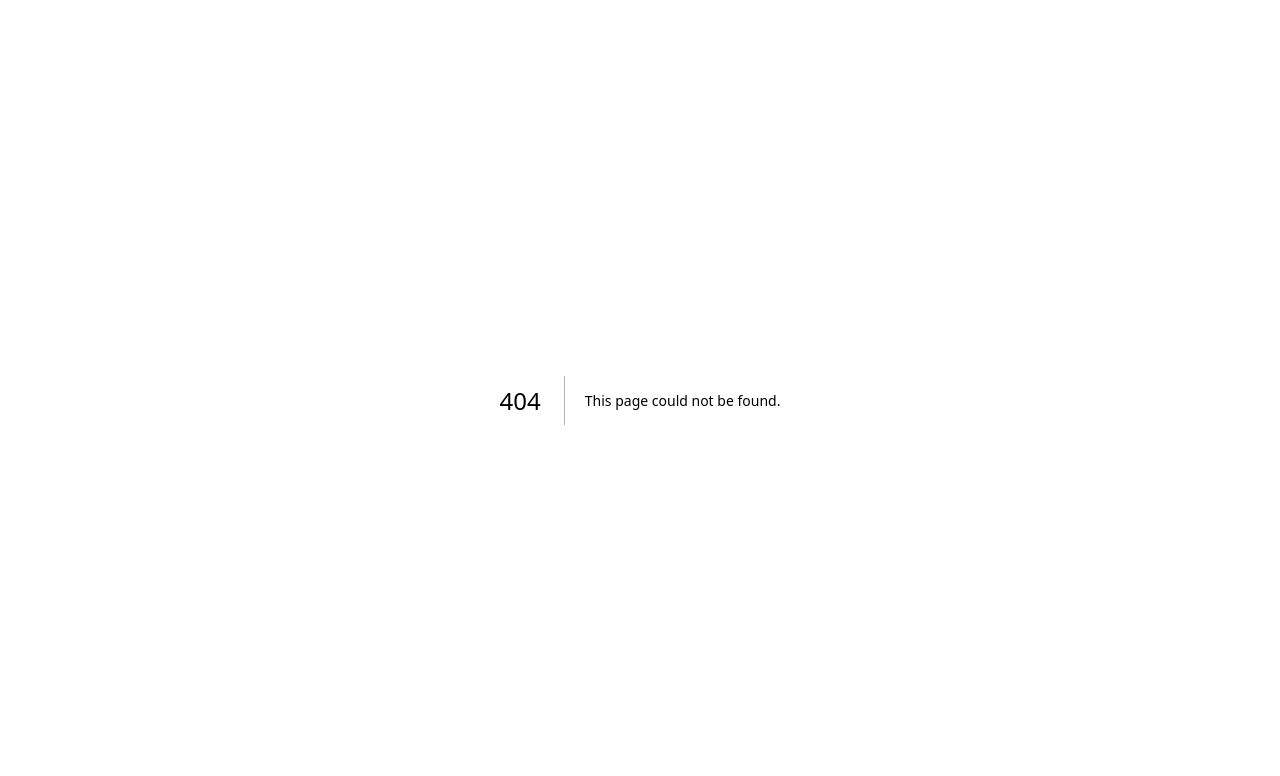
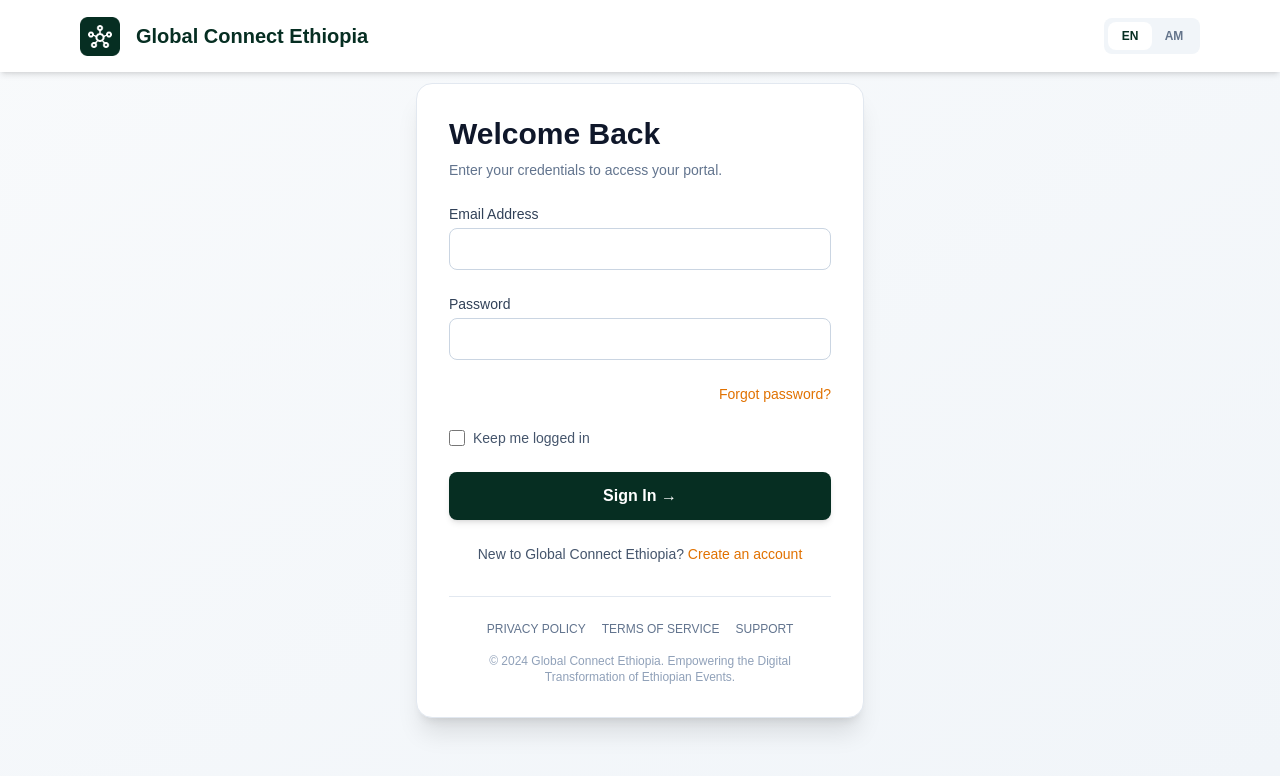
Before and after one commit to Bini-2002/global-connect-ethiopia, a Next.js app in the folder frontend/: page /login in a window 1280 px wide. Before the commit this address had no page. Shown: the top 776 px of the page. Built offline with nearby package versions, Linux system fonts and the light colour scheme.

Commit message:
feat(login): login page UI and API integration

```diff
--- /dev/null
+++ b/frontend/app/login/page.tsx
@@ -0,0 +1,173 @@
+
+'use client'
+
+import React, { useState } from 'react'
+import Link from 'next/link'
+import { useRouter } from 'next/navigation'
+import LoginHeader from "../../components/loginHeader"
+
+interface LoginResponse {
+  access_token: string
+  token_type: string
+}
+
+export default function LoginPage() {
+  const router = useRouter()
+  const [email, setEmail] = useState('')
+  const [password, setPassword] = useState('')
+  const [keepLoggedIn, setKeepLoggedIn] = useState(false)
+  const [isLoading, setIsLoading] = useState(false)
+  const [error, setError] = useState('')
+
+  const handleSubmit = async (e: React.FormEvent) => {
+    e.preventDefault()
+    setIsLoading(true)
+    setError('')
+
+    try {
+      const response = await fetch('http://localhost:8000/login', {
+        method: 'POST',
+        headers: { 'Content-Type': 'application/json' },
+        body: JSON.stringify({ email, password }),
+      })
+
+      const data = await response.json()
+
+      if (!response.ok) {
+        throw new Error(
+          response.status === 403
+            ? data.detail || 'Your account is deactivated.'
+            : response.status === 401
+            ? data.detail || 'Incorrect email or password.'
+            : data.detail || 'Login failed.'
+        )
+      }
+
+      const tokenData: LoginResponse = data
+      const storage = keepLoggedIn ? localStorage : sessionStorage
+      storage.setItem('access_token', tokenData.access_token)
+      storage.setItem('token_type', tokenData.token_type)
+
+      router.push('/dashboard')
+    } catch (err) {
+      setError(err instanceof Error ? err.message : 'An error occurred.')
+    } finally {
+      setIsLoading(false)
+    }
+  }
+
+  return (
+    <>
+      <LoginHeader />
+
+      <main className="min-h-screen bg-gradient-to-br from-slate-50 to-slate-100 flex items-center justify-center p-4">
+        <div className="max-w-md w-full bg-white rounded-2xl shadow-xl p-8 border border-slate-200">
+          {/* Welcome */}
+          <h2 className="text-3xl font-bold text-[#0F172A] mb-2">Welcome Back</h2>
+          <p className="text-sm text-slate-500 mb-6">
+            Enter your credentials to access your portal.
+          </p>
+
+          {/* Error */}
+          {error && (
+            <div className="mb-2 text-center font-medium text-red-600 rounded text-sm">
+              {error}
+            </div>
+          )}
+
+          {/* Form */}
+          <form onSubmit={handleSubmit} className="space-y-6">
+            {/** Email */}
+            <div>
+              <label htmlFor="email" className="block text-sm font-medium text-slate-700 mb-1">
+                Email Address
+              </label>
+              <input
+                id="email"
+                type="email"
+                value={email}
+                onChange={(e) => setEmail(e.target.value)}
+                className="w-full px-4 py-2 border text-[#0F172A] border-slate-300 rounded-lg focus:ring-2 focus:ring-[#0F172A] outline-none transition"
+                required
+                disabled={isLoading}
+              />
+            </div>
+
+            {/** Password */}
+            <div>
+              <label htmlFor="password" className="block text-sm font-medium text-slate-700 mb-1">
+                Password
+              </label>
+              <input
+                id="password"
+                type="password"
+                value={password}
+                onChange={(e) => setPassword(e.target.value)}
+                className="w-full px-4 py-2 border text-[#0F172A] border-slate-300 rounded-lg focus:ring-2 focus:ring-[#0F172A] outline-none transition"
+                required
+                disabled={isLoading}
+              />
+            </div>
+
+            {/** Forgot Password */}
+            <div className="flex justify-end text-sm">
+              <Link href="/forgot-password" className="text-amber-600 hover:text-amber-700 font-medium">
+                Forgot password?
+              </Link>
+            </div>
+
+            {/** Keep Logged In */}
+            <div className="flex items-center gap-2">
+              <input
+                id="keep-logged"
+                type="checkbox"
+                checked={keepLoggedIn}
+                onChange={(e) => setKeepLoggedIn(e.target.checked)}
+                className="h-4 w-4 border-slate-300 rounded"
+                disabled={isLoading}
+              />
+              <label htmlFor="keep-logged" className="text-sm text-slate-600">
+                Keep me logged in
+              </label>
+            </div>
+
+            {/** Submit */}
+            <button
+              type="submit"
+              disabled={isLoading}
+              className="w-full bg-[#062E22] hover:bg-slate-600 text-white font-semibold py-3 rounded-lg flex items-center justify-center transition-shadow duration-200 shadow-md hover:shadow-lg disabled:opacity-50 disabled:cursor-not-allowed"
+            >
+              {isLoading ? (
+                <svg className="animate-spin h-5 w-5 text-white" xmlns="http://www.w3.org/2000/svg" fill="none" viewBox="0 0 24 24">
+                  <circle className="opacity-25" cx="12" cy="12" r="10" stroke="currentColor" strokeWidth="4"></circle>
+                  <path className="opacity-75" fill="currentColor" d="M4 12a8 8 0 018-8V0C5.373 0 0 5.373 0 12h4zm2 5.291A7.962 7.962 0 014 12H0c0 3.042 1.135 5.824 3 7.938l3-2.647z"></path>
+                </svg>
+              ) : (
+                'Sign In →'
+              )}
+            </button>
+          </form>
+
+          {/** Register Link */}
+          <p className="text-center mt-6 text-sm text-slate-600">
+            New to Global Connect Ethiopia?{' '}
+            <Link href="/register" className="text-amber-600 hover:text-amber-700 font-medium">
+              Create an account
+            </Link>
+          </p>
+
+          {/** Footer */}
+          <div className="mt-8 pt-6 border-t border-slate-200 flex flex-wrap justify-center gap-4 text-xs text-slate-500">
+            <Link href="/privacy" className="hover:text-amber-600 transition">PRIVACY POLICY</Link>
+            <Link href="/terms" className="hover:text-amber-600 transition">TERMS OF SERVICE</Link>
+            <Link href="/support" className="hover:text-amber-600 transition">SUPPORT</Link>
+          </div>
+
+          <p className="text-center text-xs text-slate-400 mt-4">
+            © 2024 Global Connect Ethiopia. Empowering the Digital Transformation of Ethiopian Events.
+          </p>
+        </div>
+      </main>
+    </>
+  )
+}
--- /dev/null
+++ b/frontend/components/loginHeader.tsx
@@ -0,0 +1,39 @@
+// components/LoginHeader.tsx
+"use client";
+
+import { useState } from "react";
+import Image from "next/image";
+
+export default function LoginHeader() {
+  const [language, setLanguage] = useState<"en" | "am">("en");
+
+  const languages = ["en", "am"] as const;
+
+  return (
+    <header className="w-full fixed top-0 left-0 bg-white flex justify-between items-center px-20 h-[72px] text-[#062E22] shadow-md z-50">
+      {/* Logo / Title */}
+      <div className="flex items-center gap-4 font-bold text-xl">
+        <Image alt="Global Connect Logo" src="/logo.png" width={40} height={40} />
+        <span>{language === "en" ? "Global Connect Ethiopia" : "ግሎባል ኮኔክት"}</span>
+      </div>
+
+      {/* Language Toggle */}
+      <div className="flex bg-[#F1F5F9] h-9 w-24 p-1 rounded-lg overflow-hidden">
+        {languages.map((lang) => {
+          const isActive = language === lang;
+          return (
+            <button
+              key={lang}
+              onClick={() => setLanguage(lang)}
+              className={`flex-1 flex justify-center items-center text-xs font-bold transition-colors rounded-lg duration-200 ${
+                isActive ? "bg-white text-[#062E22]" : "text-[#64748B]"
+              }`}
+            >
+              {lang.toUpperCase()}
+            </button>
+          );
+        })}
+      </div>
+    </header>
+  );
+}
```
Also changed, not shown: frontend/public/logo.png (added).
